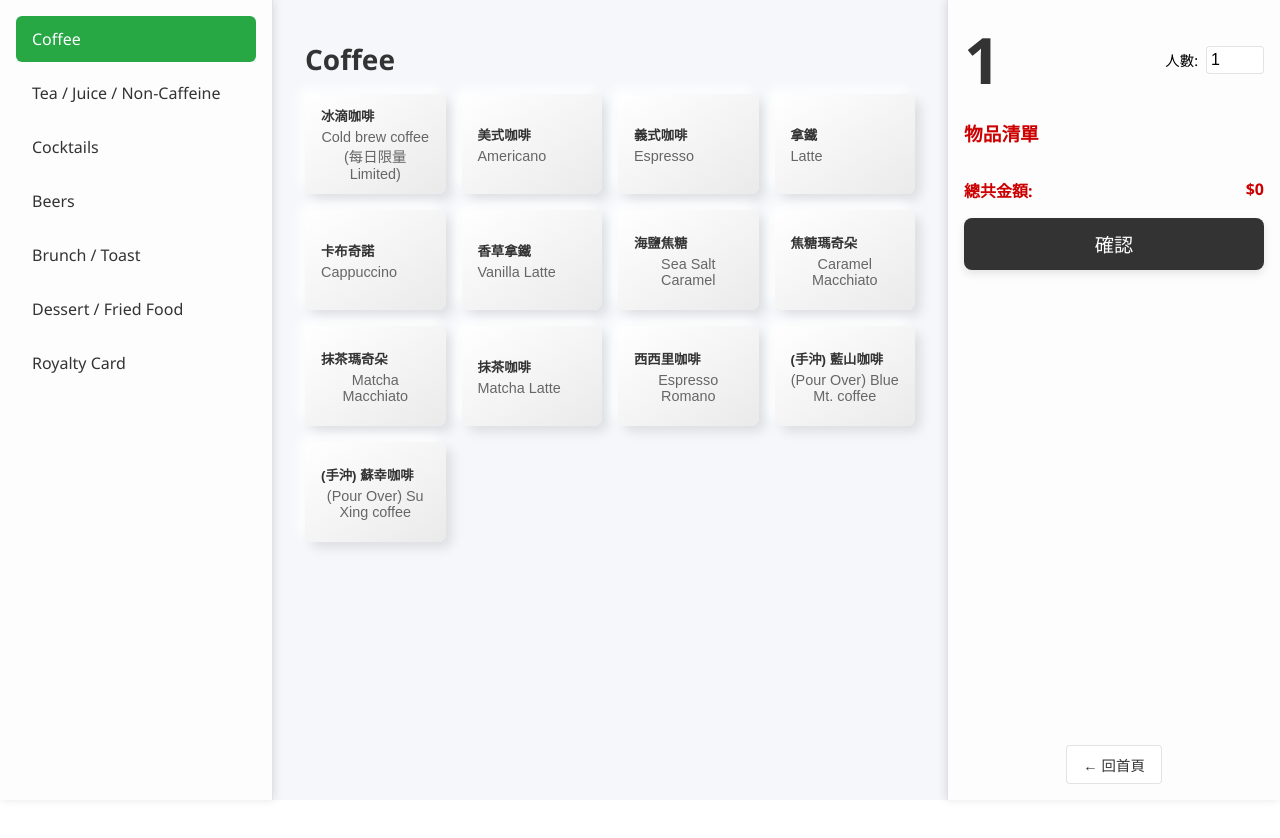
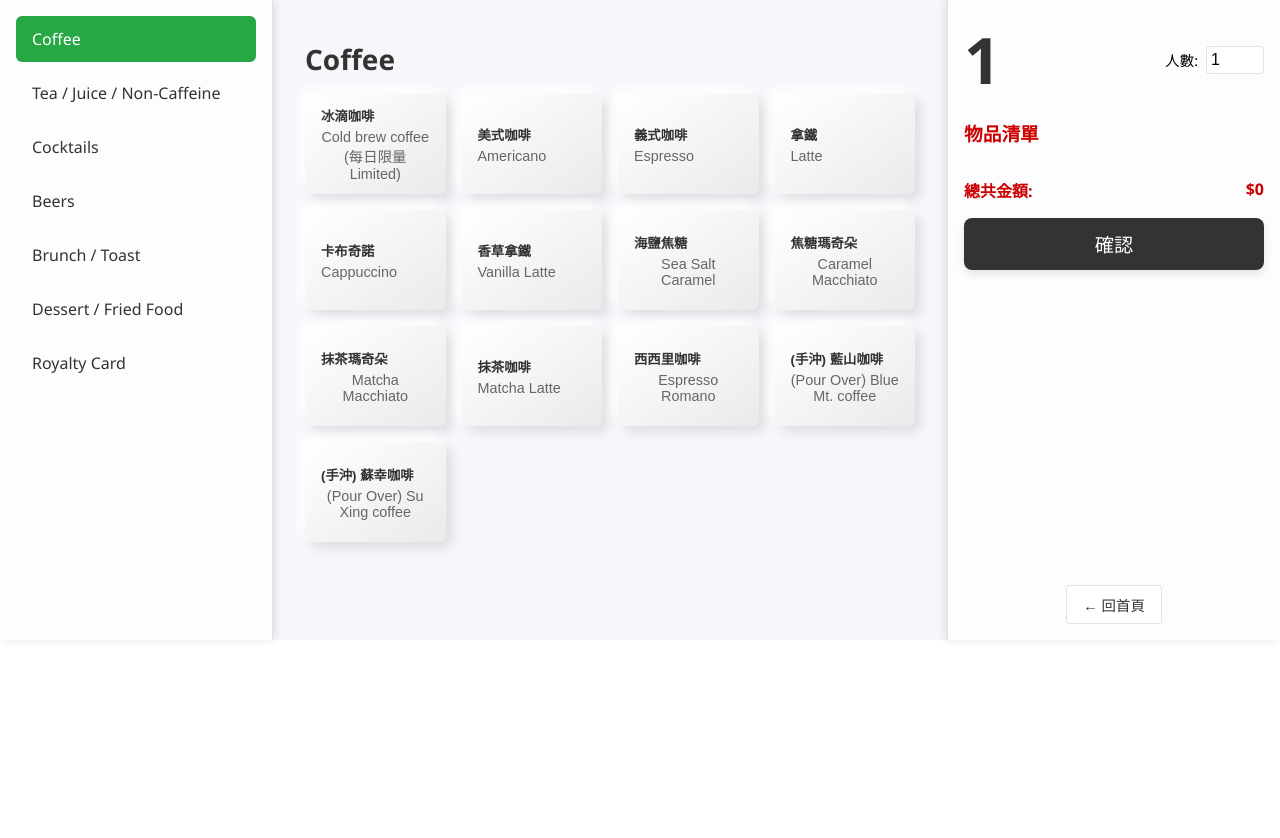
Before and after one commit to 0Alert0/galaxy_cafe, a React (Create React App) app: page /tablePage/1 in a window 1280 px wide. Shown: the top 838 px of the page. After the commit the page ends 800 px from the top, so only its background shows below. Built offline with nearby package versions, Linux system fonts and the light colour scheme.

Commit message:
size test

```diff
--- a/src/Table.css
+++ b/src/Table.css
@@ -22,7 +22,7 @@
   align-items: center;
   overflow-y: auto;
   justify-content: center;
-  height: 100vh;
+  height: 80vh;
 
 }
 
--- a/src/TablePage.css
+++ b/src/TablePage.css
@@ -13,7 +13,7 @@
 /* ===== Overall ===== */
 .tablepage {
   display: flex;
-  height: 100vh;
+  height: 80vh;
   background: var(--bg-light);
   font-family: 'Segoe UI', sans-serif;
 }
```
